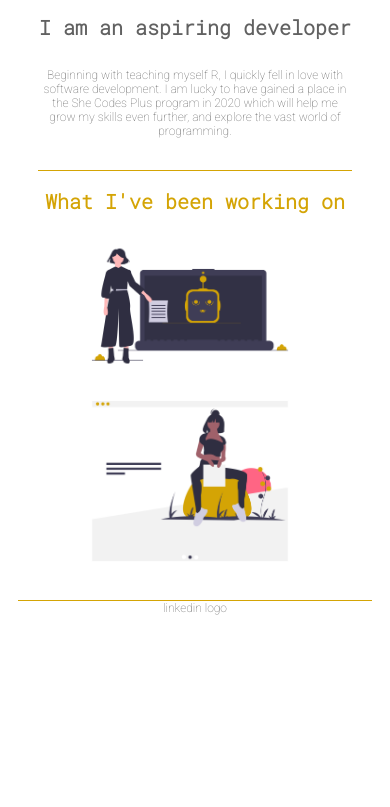
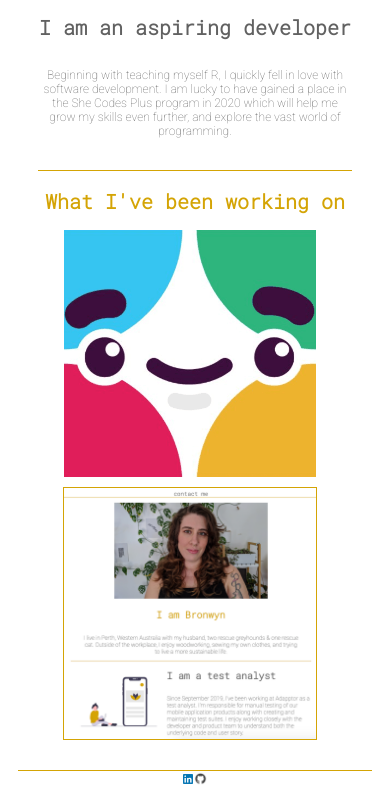
Before and after one commit to Bachemedei/Bachemedei, a plain HTML site: page index.html in a window 390 px wide. Shown: the part 904-1711 px from the top of the page. Before the commit the page ends 1537 px from the top, so only its background shows below. Drawn offline with Linux system fonts and the light colour scheme.

Commit message:
Added portfolio images and footer social links

```diff
--- a/contact.css
+++ b/contact.css
@@ -115,4 +115,10 @@ form {
     form {
         width: 80%;
     }
+    #linkedin {
+        width: 10px;
+    }
+    #github {
+        width: 15px;
+    }
 }
--- a/home.css
+++ b/home.css
@@ -69,6 +69,7 @@ body #my-work {
     position: relative;
     width: 100%;
     margin-right: 10px;
+    margin-bottom: 10px;
     display: flex;
     justify-content: center;
     align-items: center;
@@ -103,6 +104,11 @@ body #my-work {
 .portfolio-tile {
     width: 80%;
     object-fit: scale-down;
+}
+
+#project-2 {
+    border: 1px solid;
+    border-color: #d4a405;
 }
 
 
@@ -149,7 +155,10 @@ body #my-work {
         flex-direction: column;
         align-items: center;
     }
-    /* #portfolio-imgs .portfolio-tile {
-        width: 80%;
-    } */
+    #linkedin {
+        width: 10px;
+    }
+    #github {
+        width: 15px;
+    }
 }
--- a/index.html
+++ b/index.html
@@ -68,14 +68,14 @@
             </div>
             <div id="portfolio">
                 <div class="portfolio-img">
-                    <img class="portfolio-tile" src="images/undraw_chat_bot_kli5.png" alt="Project 1">
+                    <img class="portfolio-tile" id="project-1" src="images/slackbot.png" alt="Project 1">
                     <div class = "details">
                         <h1>SlackBot Placeholder</h1>
                         <p>Lorem ipsum dolor sit amet, consectetur adipiscing elit. Etiam lorem nunc, sollicitudin a nisi sodales, imperdiet dignissim enim. Nam sapien quam</p>
                     </div>
                 </div>
                 <div class="portfolio-img">
-                    <img class="portfolio-tile" src="images/undraw_personal_website_weap.png" alt="Project 2">
+                    <img class="portfolio-tile" id="project-2" src="images/website.png" alt="Project 2">
                     <div class = "details">
                         <h1>Portfolio Placeholder</h1>
                         <p>Lorem ipsum dolor sit amet, consectetur adipiscing elit. Etiam lorem nunc, sollicitudin a nisi sodales, imperdiet dignissim enim. Nam sapien quam</p>
@@ -86,6 +86,13 @@
     </body>
 
     <footer>
-        linkedin logo
+        <div id="socials">
+            <a href= "https://www.linkedin.com/in/bronwyn-achemedei/">
+                <img id="linkedin" src= "images/linkedin-logo.jpg" alt="LinkedIn Logo">
+            </a>
+            <a href="https://github.com/Bachemedei">
+                <img id="github" src="images/github.png" alt="GitHub Logo">
+            </a>
+         </div>
     </footer>
 </html>
--- a/styles.css
+++ b/styles.css
@@ -52,3 +52,17 @@ footer {
     border-color: #d4a405;
     text-align: center;
 }
+
+#socials {
+    display: flex;
+    align-items: center;
+    justify-content: center;
+}
+
+#linkedin {
+    width: 20px;
+}
+
+#github {
+    width: 30px;
+}
```
Also changed, not shown: contact.html (+11 -0 lines), images/github.png (added), images/website.png (added), 1 other file.
